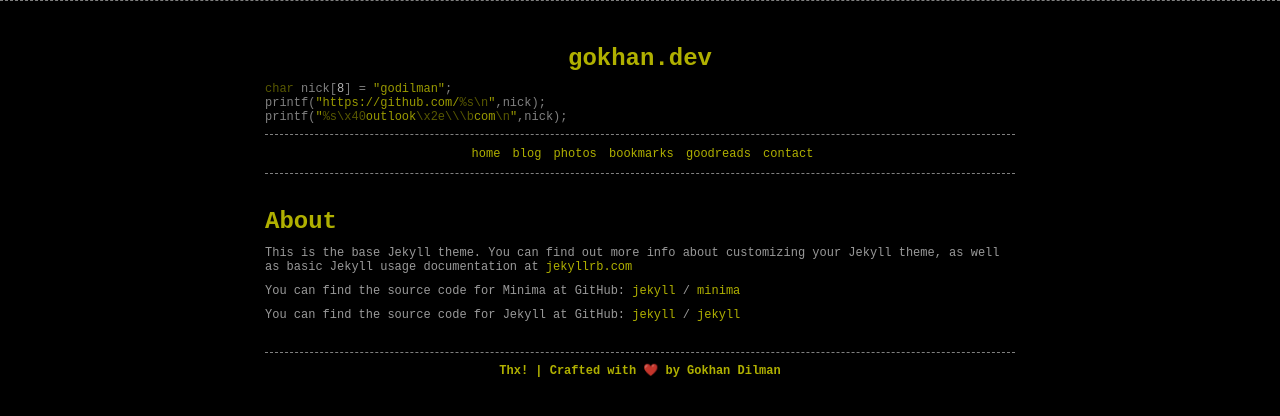
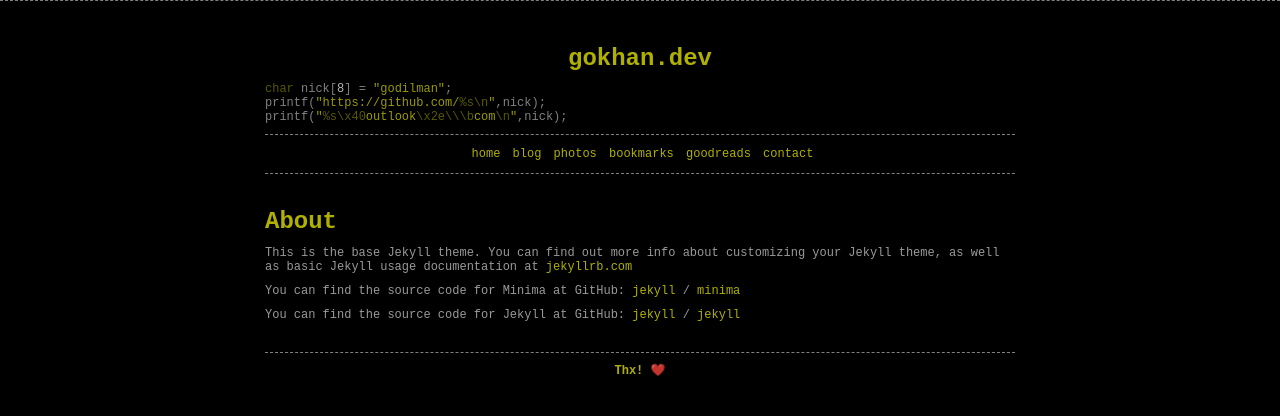
Before and after one commit to godilman/godilman.github.io, a Jekyll site: the page built from about.markdown, in a window 1280 px wide. Shown: the top 416 px of the page. Built offline with Jekyll 4.4.1, drawn with Linux system fonts in a browser that asks for light colours.

Commit message:
footer message

```diff
--- a/_config.yml
+++ b/_config.yml
@@ -62,7 +62,7 @@ plugins:
 
 # Site settings
 title: "gokhan.dev"
-bye_message: "Thx! | Crafted with ❤️ by Gokhan Dilman"
+bye_message: "Thx! ❤️"
 baseurl: "/"
 url: "https://gokhan.dev"
 disqus: godilman
```
